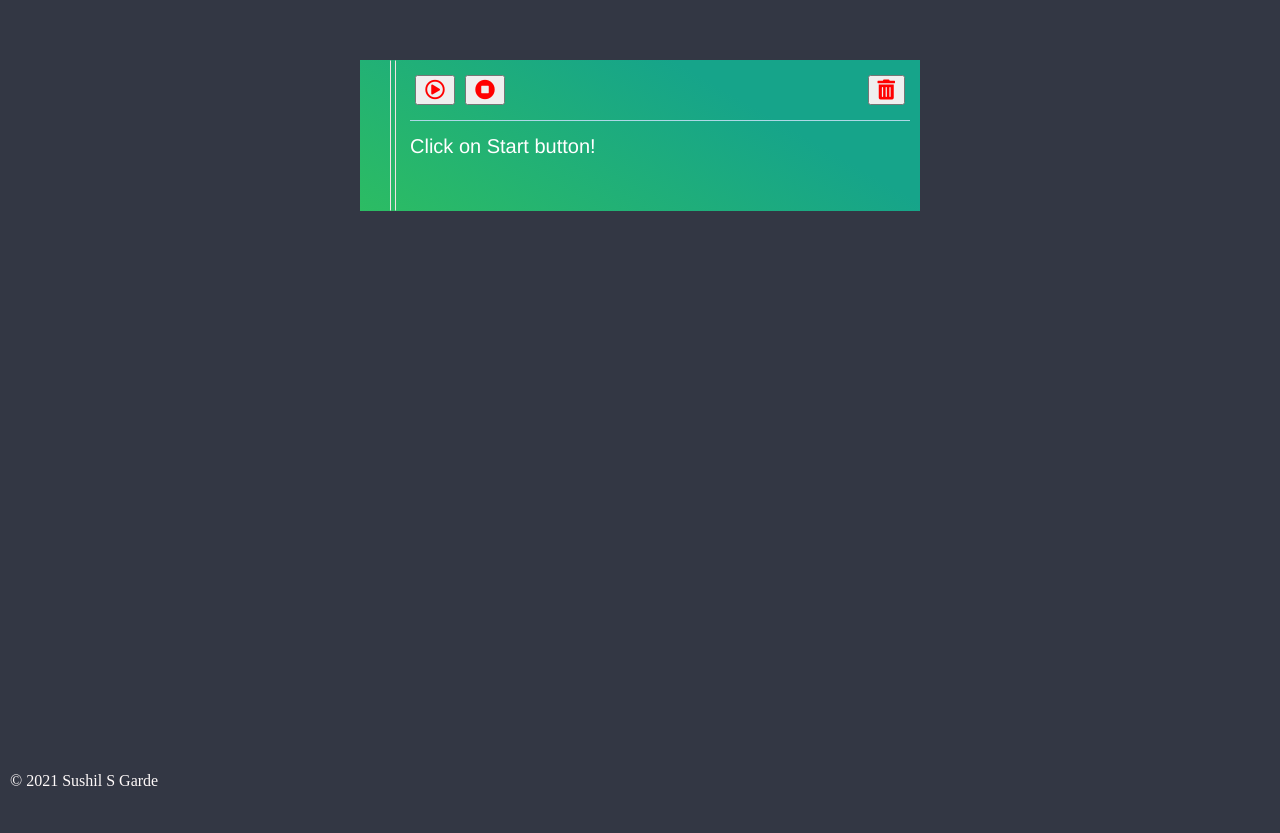
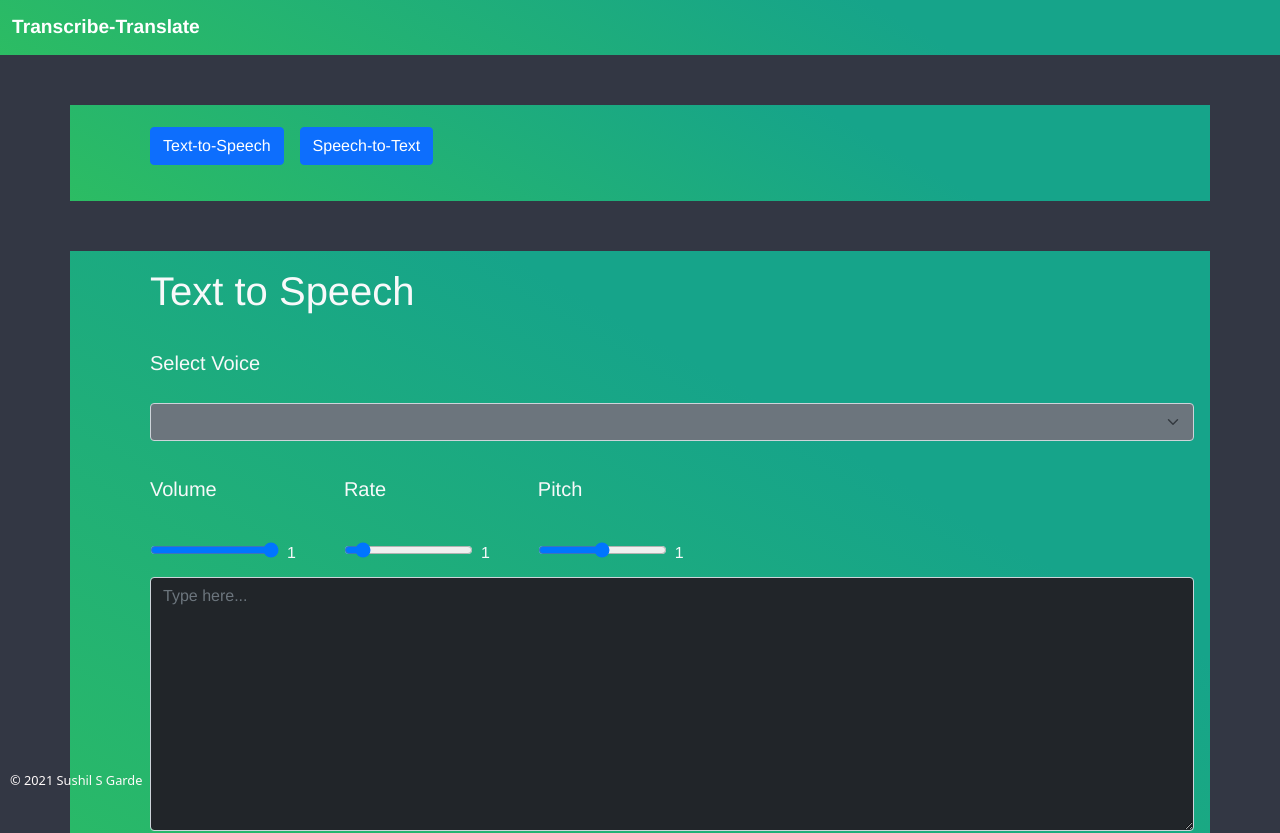
Before and after one commit to sushilgarde/transcribe, a Vue app: page /translate in a window 1280 px wide. Shown: the top 833 px of the page. Before the commit the page ends 800 px from the top, so only its background shows below. Built offline with nearby package versions, Linux system fonts and the light colour scheme.

Commit message:
version 2.0

```diff
--- a/package.json
+++ b/package.json
@@ -12,9 +12,11 @@
     "express": "^4.17.1",
     "jquery": "^3.6.0",
     "path": "^0.12.7",
+    "sass-loader": "^12.1.0",
     "serve-static": "^1.14.1",
     "sweetalert": "^2.1.2",
-    "vue": "^2.6.11"
+    "vue": "^2.6.11",
+    "vue-router": "^3.5.2"
   },
   "devDependencies": {
     "@vue/cli-plugin-babel": "~4.5.0",
--- a/public/index.html
+++ b/public/index.html
@@ -7,6 +7,7 @@
     <link rel="icon" href="<%= BASE_URL %>favicon.ico">
     <title>Transcribe by Sushil</title>
     <link rel="stylesheet" href="https://pro.fontawesome.com/releases/v5.10.0/css/all.css" integrity="sha384-AYmEC3Yw5cVb3ZcuHtOA93w35dYTsvhLPVnYs9eStHfGJvOvKxVfELGroGkvsg+p" crossorigin="anonymous"/>
+    <link href="https://cdn.jsdelivr.net/npm/bootstrap@5.0.0-beta1/dist/css/bootstrap.min.css" rel="stylesheet" />
     <div style='left: 10px; bottom:10px; font-size: 80%; color:#FFFAFA;z-index:1000; position:fixed;'>&#169; 2021 Sushil S Garde</div>
   </head>
   <body>
--- a/src/App.vue
+++ b/src/App.vue
@@ -1,16 +1,20 @@
 <template>
   <div id="app">
-    <Transcribe/>
+    <Navbar/>
+    <MainPage/>
+    <router-view/>
   </div>
 </template>
 
 <script>
-import Transcribe from './components/Transcribe.vue'
+import Navbar from './components/Navbar.vue'
+import MainPage from './components/MainPage.vue'
 
 export default {
   name: 'App',
   components: {
-    Transcribe
+    Navbar,
+    MainPage
   }
 }
 </script>
@@ -21,7 +25,10 @@ export default {
   -webkit-font-smoothing: antialiased;
   -moz-osx-font-smoothing: grayscale;
   text-align: left;
-  color: #2c3e50;
-  margin-top: 60px;
+  color:black;
+  background: #333744 !important;
+}
+body{
+  background: #333744 !important;
 }
 </style>
--- /dev/null
+++ b/src/components/MainPage.vue
@@ -0,0 +1,44 @@
+<template>
+  <div class="container bg-dark">
+    <div>
+      <button class="btn btn-primary me-3" @click="translate">
+        Text-to-Speech
+      </button>
+      <button class="btn btn-primary me-3" @click="$router.push('/transcribe')">
+        Speech-to-Text
+      </button>
+    </div>
+  </div>
+</template>
+
+<script>
+export default {
+  methods: {
+    translate() {
+      this.$router.push("/translate");
+      setTimeout(function () {
+        let speech = new window.SpeechSynthesisUtterance();
+        speech.lang = "en";
+        let voices = [];
+        voices = window.speechSynthesis.getVoices();
+          speech.voice = voices[0];
+          let voiceSelect = document.querySelector("#voices");
+          voices.forEach(
+            (voice, i) => (voiceSelect.options[i] = new Option(voice.name, i))
+          );
+      }, 100);
+    },
+  },
+};
+</script>
+
+<style scoped>
+.container {
+  margin: 50px auto;
+  color: white;
+  padding: 1rem 1rem 2rem 5rem;
+  background: linear-gradient(30deg, rgb(44, 188, 99), rgb(22, 164, 138) 70%);
+  position: relative;
+  line-height: 3rem;
+}
+</style>
--- /dev/null
+++ b/src/components/Navbar.vue
@@ -0,0 +1,19 @@
+<template>
+  <div>
+    <nav class="navbar navbar-light brand">
+      <div class="container-fluid">
+        <a class="navbar-brand" @click='$router.push("/")' style='font-size:120%;font-weight: bold; color: white'>Transcribe-Translate</a>
+      </div>
+    </nav>
+  </div>
+</template>
+
+<script>
+export default {};
+</script>
+
+<style scoped>
+.brand{
+  background: linear-gradient(30deg, rgb(44, 188, 99), rgb(22, 164, 138) 70%);
+}
+</style>
--- a/src/components/Speech.vue
+++ /dev/null
@@ -1,124 +0,0 @@
-<template>
-  <div class="container">
-    <div class="words" contenteditable></div>
-    {{status}}
-    <div class="spinner">
-      <div class="hollow-dots-spinner">
-        <div class="dot"></div>
-        <div class="dot"></div>
-        <div class="dot"></div>
-      </div>
-    </div>
-  </div>
-</template>
-
-<script>
-export default {
-  data(){
-    return{
-      status: 'listening'
-    }
-  },
-  mounted() {
-    let p = document.createElement("p");
-    p.textContent = "Say something!!";
-    const words = document.querySelector(".words");
-    words.appendChild(p);
-    var recognition = new window.webkitSpeechRecognition();
-    recognition.addEventListener("result", (e) => {
-      this.status = ''
-      const transcript = Array.from(e.results)
-        .map((result) => result[0])
-        .map((result) => result.transcript)
-        .join("");
-
-      p.textContent = transcript;
-      if (e.results[0].isFinal) {
-        this.status = 'listening..'
-        p = document.createElement("p");
-        words.appendChild(p);
-      }
-    });
-
-    recognition.addEventListener("end", recognition.start);
-    recognition.start();
-  },
-};
-</script>
-
-<style>
-html {
-  font-size: 10px;
-}
-body {
-  background: #333744 !important;
-  font-size: "helvetica neue";
-  font-weight: 200;
-  font-size: 20px;
-}
-p {
-  margin: 0 0 3rem;
-}
-.words:before {
-  content: "";
-  position: absolute;
-  width: 4px;
-  top: 0;
-  left: 30px;
-  bottom: 0;
-  border: 1px solid;
-  border-color: transparent #efe4e4;
-}
-.container {
-  max-width: 500px;
-  margin: 50px auto;
-  color: white;
-  padding: 1rem 1rem 2rem 5rem;
-  background: linear-gradient(30deg, rgb(44, 188, 99), rgb(22, 164, 138) 70%);
-  position: relative;
-  line-height: 3rem;
-}
-
-.hollow-dots-spinner,
-.hollow-dots-spinner * {
-  box-sizing: border-box;
-}
-
-.hollow-dots-spinner {
-  height: 15px;
-  width: calc(30px * 3);
-}
-
-.hollow-dots-spinner .dot {
-  width: 15px;
-  height: 15px;
-  margin: 0 calc(15px / 2);
-  border: calc(15px / 5) solid #ff1d5e;
-  border-radius: 50%;
-  float: left;
-  transform: scale(0);
-  animation: hollow-dots-spinner-animation 1000ms ease infinite 0ms;
-}
-
-.hollow-dots-spinner .dot:nth-child(1) {
-  animation-delay: calc(300ms * 1);
-}
-
-.hollow-dots-spinner .dot:nth-child(2) {
-  animation-delay: calc(300ms * 2);
-}
-
-.hollow-dots-spinner .dot:nth-child(3) {
-  animation-delay: calc(300ms * 3);
-}
-
-@keyframes hollow-dots-spinner-animation {
-  50% {
-    transform: scale(1);
-    opacity: 1;
-  }
-  100% {
-    opacity: 0;
-  }
-}
-</style>
--- /dev/null
+++ b/src/components/TextToSpeech.vue
@@ -0,0 +1,108 @@
+<template>
+  <div class="container mt-5 bg-dark">
+    <h1 class="text-light">Text to Speech</h1>
+    <p class="lead text-light mt-4">Select Voice</p>
+    <select id="voices" class="form-select bg-secondary text-light"></select>
+    <div class="d-flex mt-4 text-light">
+      <div>
+        <p class="lead">Volume</p>
+        <input type="range" min="0" max="1" value="1" step="0.1" id="volume" />
+        <span id="volume-label" class="ms-2">1</span>
+      </div>
+      <div class="mx-5">
+        <p class="lead">Rate</p>
+        <input type="range" min="0.1" max="10" value="1" id="rate" step="0.1" />
+        <span id="rate-label" class="ms-2">1</span>
+      </div>
+      <div>
+        <p class="lead">Pitch</p>
+        <input type="range" min="0" max="2" value="1" step="0.1" id="pitch" />
+        <span id="pitch-label" class="ms-2">1</span>
+      </div>
+    </div>
+    <textarea
+      class="form-control bg-dark text-light "
+      cols="30"
+      rows="10"
+      placeholder="Type here..."
+    ></textarea>
+    <div>
+      <button id="start" class="btn btn-success mt-5 me-3">Start</button>
+      <button id="pause" class="btn btn-warning mt-5 me-3">Pause</button>
+      <button id="resume" class="btn btn-info mt-5 me-3">Resume</button>
+      <button id="cancel" class="btn btn-danger mt-5 me-3">Cancel</button>
+    </div>
+  </div>
+</template>
+
+<script>
+export default {
+  mounted() {
+    setTimeout(function(){
+      let speech = new window.SpeechSynthesisUtterance();
+    speech.lang = "en";
+
+    let voices = [];
+    window.speechSynthesis.onvoiceschanged = () => {
+      voices = window.speechSynthesis.getVoices();
+      speech.voice = voices[0];
+      let voiceSelect = document.querySelector("#voices");
+      voices.forEach(
+        (voice, i) => (voiceSelect.options[i] = new Option(voice.name, i))
+      );
+    };
+
+    document.querySelector("#rate").addEventListener("input", () => {
+      const rate = document.querySelector("#rate").value;
+      speech.rate = rate;
+      document.querySelector("#rate-label").innerHTML = rate;
+    });
+
+    document.querySelector("#volume").addEventListener("input", () => {
+      const volume = document.querySelector("#volume").value;
+      speech.volume = volume;
+      document.querySelector("#volume-label").innerHTML = volume;
+    });
+
+    document.querySelector("#pitch").addEventListener("input", () => {
+      const pitch = document.querySelector("#pitch").value;
+      speech.pitch = pitch;
+      document.querySelector("#pitch-label").innerHTML = pitch;
+    });
+
+    document.querySelector("#voices").addEventListener("change", () => {
+      speech.voice = voices[document.querySelector("#voices").value];
+    });
+
+    document.querySelector("#start").addEventListener("click", () => {
+      speech.text = document.querySelector("textarea").value;
+      console.log('Starting...')
+      window.speechSynthesis.speak(speech);
+    });
+
+    document.querySelector("#pause").addEventListener("click", () => {
+      window.speechSynthesis.pause();
+    });
+
+    document.querySelector("#resume").addEventListener("click", () => {
+      window.speechSynthesis.resume();
+    });
+
+    document.querySelector("#cancel").addEventListener("click", () => {
+      window.speechSynthesis.cancel();
+    });
+    },0)
+  },
+};
+</script>
+
+<style scoped>
+.container {
+  margin: 50px auto;
+  color: white;
+  padding: 1rem 1rem 2rem 5rem;
+  background: linear-gradient(30deg, rgb(44, 188, 99), rgb(22, 164, 138) 70%);
+  position: relative;
+  line-height: 3rem;
+}
+</style>
--- a/src/components/Transcribe.vue
+++ b/src/components/Transcribe.vue
@@ -1,13 +1,14 @@
 <template>
-  <div class="container">
+  <div  class="container mt-5 bg-dark">
+    <h1 class="text-light">Speech to Text</h1>
     <div class="buttons">
-      <button id="startRecognition" title="Start Recognition">
+      <button id="startRecognition"  class="btn btn-warning mt-5 me-3" title="Start Recognition">
         <i class="far fa-play-circle start-icon"></i>
       </button>
-      <button id="stopRecognition" title="Stop Recognition">
+      <button id="stopRecognition"  class="btn btn-warning mt-5 me-3" title="Stop Recognition">
         <i class="fas fa-stop-circle stop-icon"></i>
       </button>
-      <button title="Clear" style="float: right" @click="clear()">
+      <button title="Clear"  class="btn btn-warning mt-5 me-3" style="float: right" @click="clear()">
         <i class="fas fa-trash-alt stop-icon"></i>
       </button>
     </div>
@@ -102,7 +103,7 @@ export default {
 };
 </script>
 
-<style>
+<style scoped>
 html {
   font-size: 10px;
 }
@@ -126,7 +127,6 @@ p {
   border-color: transparent #efe4e4;
 }
 .container {
-  max-width: 500px;
   margin: 50px auto;
   color: white;
   padding: 1rem 1rem 2rem 5rem;
@@ -138,8 +138,6 @@ p {
 .stop-icon {
   font-size: 150%;
   color: red;
-  border-radius: 50%;
-  padding: 2px;
 }
 
 button {
```
Also changed, not shown: src/main.js (+9 -0 lines), src/routes.js (added, +8 -0 lines), 1 other file (tests, documents, lock files or other folders).
